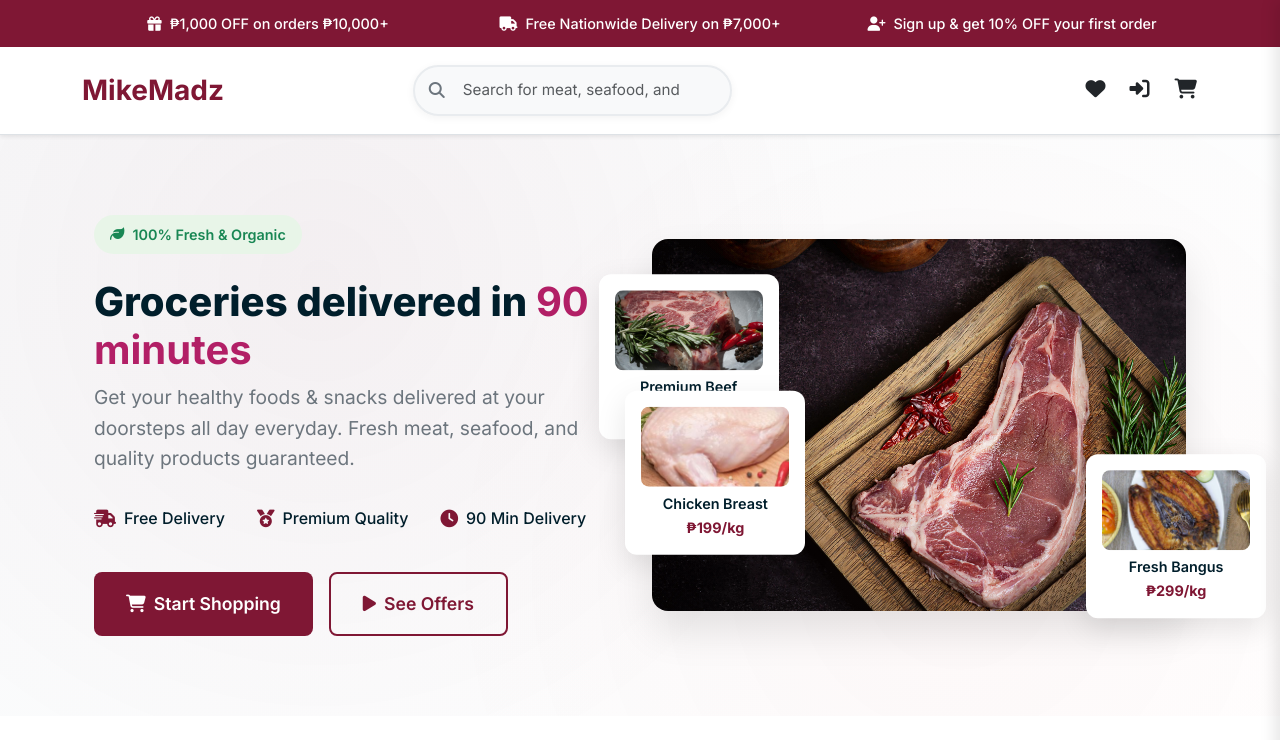
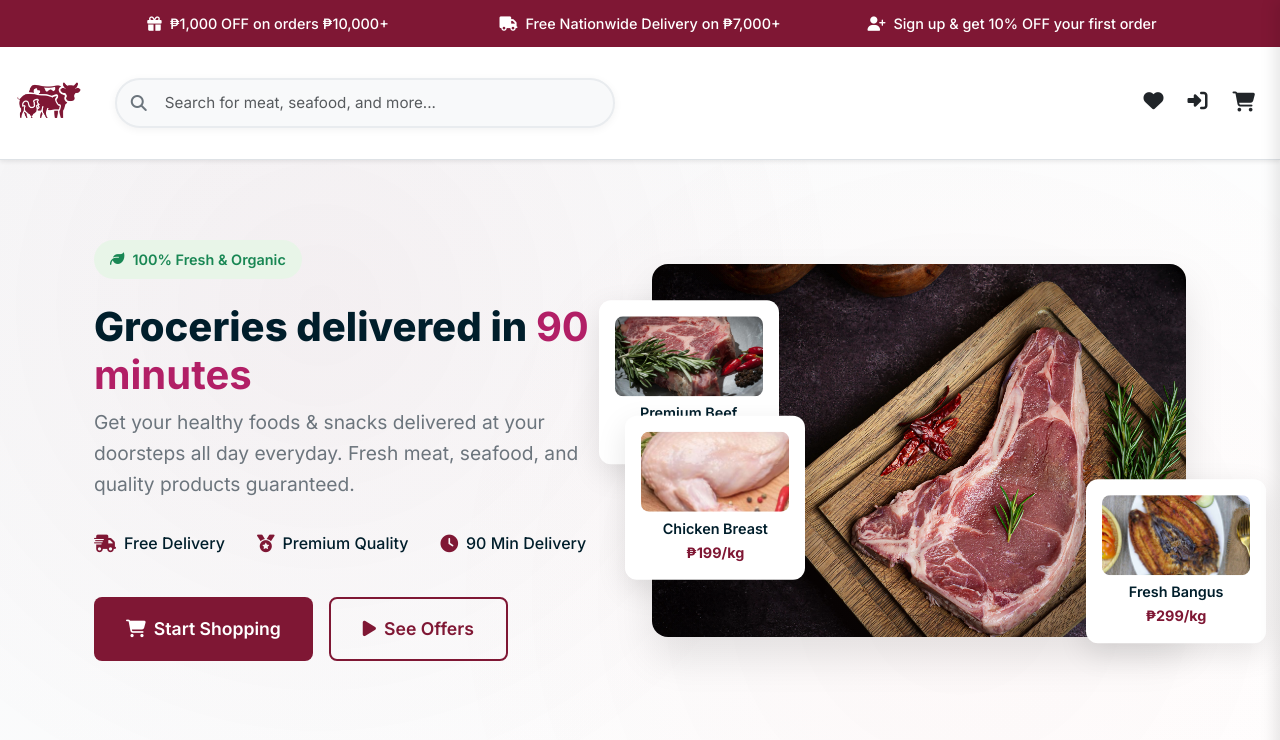
Before and after one commit to brixskata/Capstone2.1, a PHP site: page /index.php in a window 1280 px wide. Shown: the top 740 px of the page. Run offline with PHP 8.4, Linux system fonts and the light colour scheme; data comes from the database, SQL or seed files in the repository; data that the repository does not hold is empty.

Commit message:
logo and navbar adjustments

```diff
--- a/includes/user_navbar.php
+++ b/includes/user_navbar.php
@@ -101,15 +101,21 @@ if (!empty($_SESSION['cart'])) {
         </div>
     </div>
 </div>
+<!-- Navbar -->
+<nav class="navbar navbar-light bg-white border-bottom sticky-top shadow-sm">
+  <div class="container d-flex align-items-center justify-content-between">
 
-<!--Navbar -->
-<nav class="navbar navbar-light bg-white border-bottom sticky-top shadow-sm">
-  <div class="container">
-    <a class="navbar-brand fw-bold fs-3" style="color: var(--bs-secondary);" href="index.php">MikeMadz</a>
+    <!-- Logo + Search -->
+    <div class="d-flex align-items-center flex-grow-1" style="gap: 15px;">
+      <!-- Logo -->
+      <a class="navbar-brand d-flex align-items-center mb-0" href="index.php">
+        <img src="images/Mike&MadzLogo (3).png" alt="Mike & Madz Logo"
+             style="max-height:70px; width:auto;">
+      </a>
 
-    <!-- Search Bar (Desktop) -->
-    <div class="search-container d-none d-lg-flex flex-grow-1 mx-4 position-relative">
-      <div class="search-input-wrapper">
+      <!-- Search Bar -->
+      <div class="search-container d-none d-lg-flex flex-grow-1">
+        <div class="search-input-wrapper position-relative w-100">
           <i class="fas fa-search search-icon"></i>
           <input type="text"
                  class="form-control search-input"
@@ -120,11 +126,14 @@ if (!empty($_SESSION['cart'])) {
             <i class="fas fa-times"></i>
           </button>
         </div>
+      </div>
+    </div>
 
         <!-- Search Results Dropdown -->
         <div class="search-results" id="searchResults" style="display: none;">
           <div class="search-results-content" id="searchResultsContent">
             <!-- Search results will be populated here -->
+          </div>
         </div>
       </div>
     </div>
@@ -135,10 +144,11 @@ if (!empty($_SESSION['cart'])) {
     </button>
 
     <!-- Desktop Icons -->
-    <div class="d-none d-lg-flex align-items-center gap-4">
+    <div class="d-none d-lg-flex align-items-center gap-4 me-4">
       <a class="text-dark <?php if ($current == 'favorite.php') echo 'fw-bold'; ?>" href="favorite.php">
         <i class="fas fa-heart fs-5"></i>
       </a>
+
       <?php if (isset($_SESSION['user_id'])): ?>
         <a class="text-dark <?php if ($current == 'orders.php') echo 'fw-bold'; ?>" href="orders.php">
           <i class="fas fa-user fs-5"></i>
@@ -148,6 +158,7 @@ if (!empty($_SESSION['cart'])) {
           <i class="fas fa-sign-in-alt fs-5"></i>
         </a>
       <?php endif; ?>
+
       <button class="btn p-0 text-dark position-relative" onclick="toggleCart()">
         <i class="fas fa-shopping-cart fs-5"></i>
         <?php if (!empty($_SESSION['cart'])): ?>
@@ -157,6 +168,7 @@ if (!empty($_SESSION['cart'])) {
         <?php endif; ?>
       </button>
     </div>
+
   </div>
 </nav>
 
```
Also changed, not shown: images/Mike&MadzLogo (3).png (added). Lines whose indentation alone changed are shown as unchanged.
